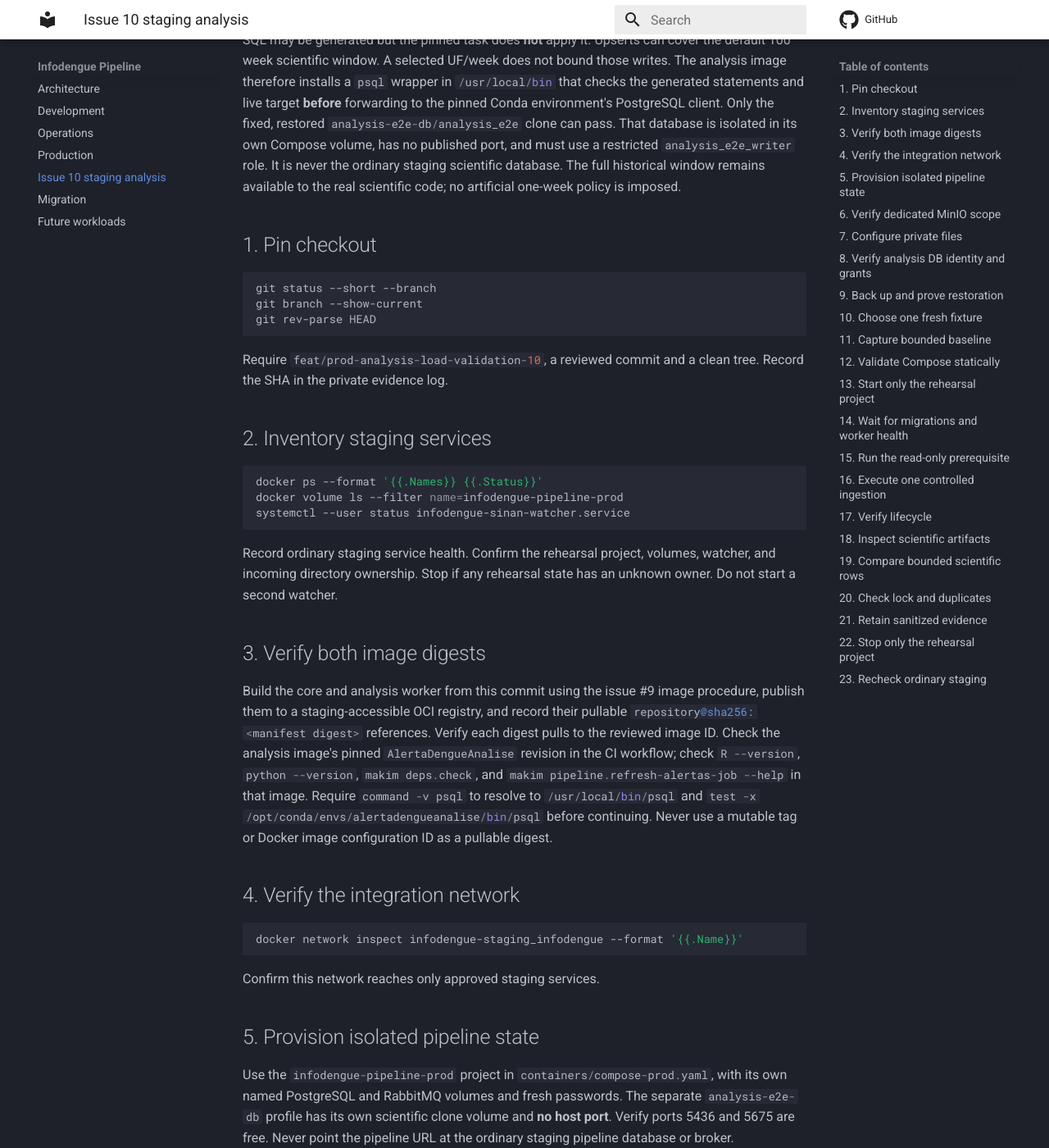
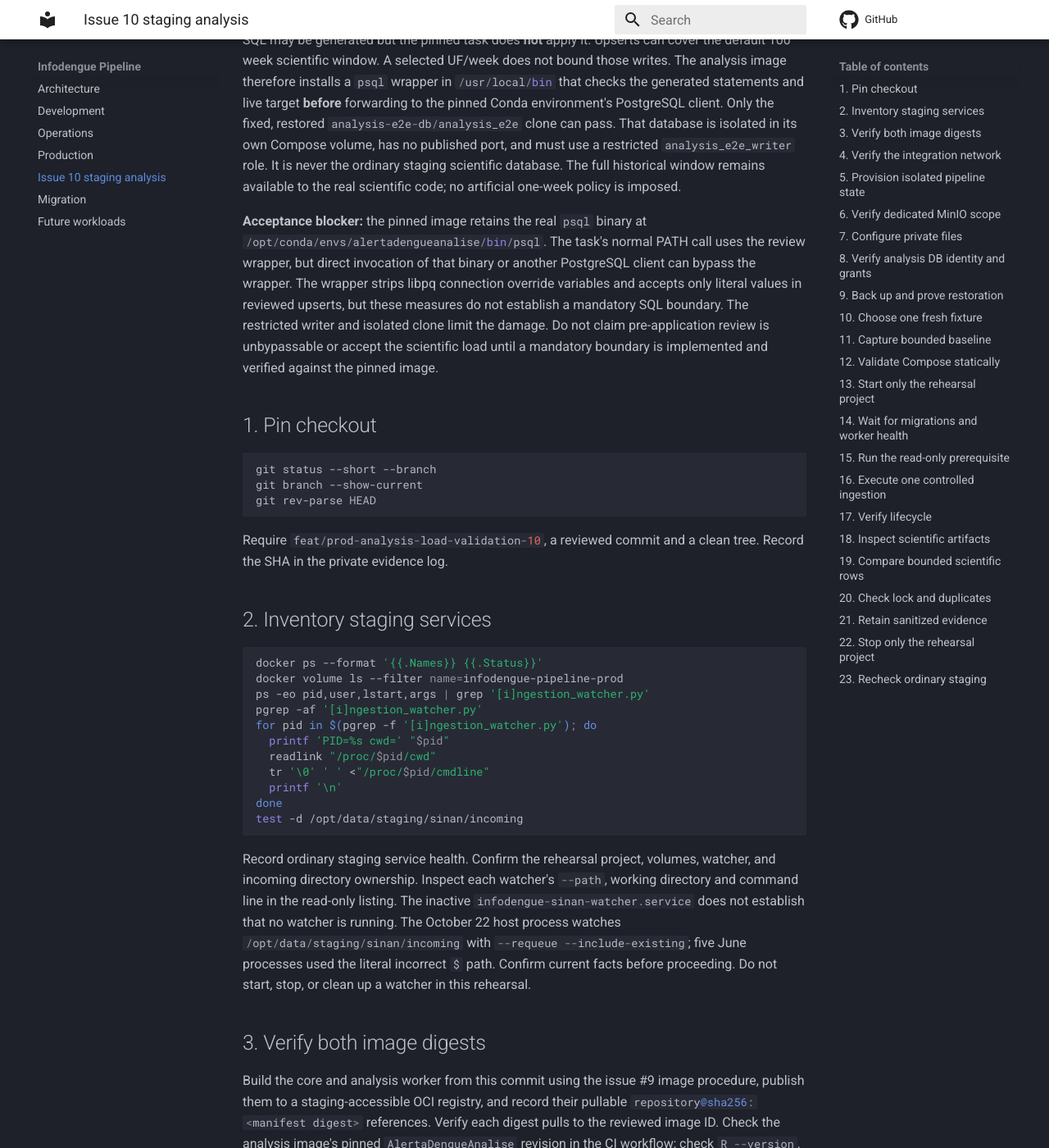
Before and after one commit to esloch/infodengue-pipeline, an MkDocs documentation site: the page built from docs/issue10-staging-analysis-e2e.md, in a window 1280 px wide and 1400 px high, scrolled down 339 px. Shown: the whole window at 82% size. Built offline with MkDocs 1.6.1 and Material for MkDocs 9.7.7, drawn with Linux system fonts in a browser that asks for light colours; comment, search, counter and statistics services are not loaded; some of the changed text lies outside the part shown.

Commit message:
fix: align issue 10 rehearsal with staging contracts

````diff
--- a/docs/issue10-staging-analysis-e2e.md
+++ b/docs/issue10-staging-analysis-e2e.md
@@ -20,6 +20,16 @@
 staging scientific database. The full historical window remains available to
 the real scientific code; no artificial one-week policy is imposed.
 
+**Acceptance blocker:** the pinned image retains the real `psql` binary at
+`/opt/conda/envs/alertadengueanalise/bin/psql`. The task's normal PATH call
+uses the review wrapper, but direct invocation of that binary or another
+PostgreSQL client can bypass the wrapper. The wrapper strips libpq connection
+override variables and accepts only literal values in reviewed upserts, but
+these measures do not establish a mandatory SQL boundary. The restricted
+writer and isolated clone limit the damage. Do not claim pre-application review
+is unbypassable or accept the scientific load until a mandatory boundary is
+implemented and verified against the pinned image.
+
 ## 1. Pin checkout
 
 ```sh
@@ -36,12 +46,25 @@
 ```sh
 docker ps --format '{{.Names}} {{.Status}}'
 docker volume ls --filter name=infodengue-pipeline-prod
-systemctl --user status infodengue-sinan-watcher.service
+ps -eo pid,user,lstart,args | grep '[i]ngestion_watcher.py'
+pgrep -af '[i]ngestion_watcher.py'
+for pid in $(pgrep -f '[i]ngestion_watcher.py'); do
+  printf 'PID=%s cwd=' "$pid"
+  readlink "/proc/$pid/cwd"
+  tr '\0' ' ' <"/proc/$pid/cmdline"
+  printf '\n'
+done
+test -d /opt/data/staging/sinan/incoming
 ```
 
 Record ordinary staging service health. Confirm the rehearsal project, volumes,
-watcher, and incoming directory ownership. Stop if any rehearsal state has an
-unknown owner. Do not start a second watcher.
+watcher, and incoming directory ownership. Inspect each watcher's `--path`,
+working directory and command line in the read-only listing.
+The inactive `infodengue-sinan-watcher.service` does not establish that no
+watcher is running. The October 22 host process watches
+`/opt/data/staging/sinan/incoming` with `--requeue --include-existing`; five
+June processes used the literal incorrect `$` path. Confirm current facts
+before proceeding. Do not start, stop, or clean up a watcher in this rehearsal.
 
 ## 3. Verify both image digests
 
@@ -61,9 +84,16 @@
 
 ```sh
 docker network inspect infodengue-staging_infodengue --format '{{.Name}}'
+docker inspect infodengue-pipeline-staging-minio \
+  --format '{{json .NetworkSettings.Networks}}'
+docker inspect infodengue-staging-postgres-1 \
+  --format '{{json .NetworkSettings.Networks}}'
 ```
 
-Confirm this network reaches only approved staging services.
+Require `pipeline-minio` on the pipeline MinIO container and `postgres` on
+the staging AlertaDengue PostgreSQL container. The separate
+`infodengue-staging-minio-1` is not attached to this integration network.
+Confirm the network reaches only approved staging services.
 
 ## 5. Provision isolated pipeline state
 
@@ -79,9 +109,11 @@
 Provision a new staging-only bucket or empty prefix outside every existing
 consumer's namespace. Verify emptiness with the staging MinIO administrator.
 For this entry point, use the `infodengue-staging_infodengue` integration
-network, `minio:9000`, a dedicated bucket beginning `issue10-`, and a prefix
+network, `pipeline-minio:9000`, a dedicated bucket beginning `issue10-`, and a prefix
 beginning `issue10/`; the command refuses any other routing. Confirm the
-staging network actually owns those DNS aliases before enabling workers.
+staging network actually owns that DNS alias before enabling workers. This
+endpoint names the pipeline MinIO instance; do not change the ordinary staging
+MinIO instance. Use a fresh `issue10/` subprefix with no other active consumer.
 The worker role needs bucket existence, list and object read in that scope;
 the separate `.env.prod.e2e` writer needs `PutObject` and `StatObject` for that
 scope. Neither needs deletes. Check host watchers and non-Docker consumers as
@@ -108,6 +140,11 @@
 password. The core file needs the staging source DB read role and the same
 readiness policy as the intended test. Avoid BR because default BR readiness
 requires both dengue and chikungunya ingestions. Keep all files untracked.
+Use `pipeline_readonly@postgres:5432/dengue` for the source URL and
+`pipeline_analysis_readonly@postgres:5432/dengue` for the initial scientific
+read-only URL. The source and writer credentials must remain separate. Verify
+the effective database and role through a read-only connection; URL text alone
+is insufficient.
 
 ## 8. Verify analysis DB identity and grants
 
@@ -223,6 +261,13 @@
 Use a small, authorized synthetic or sanitized **dengue UF** SINAN CSV/DBF
 accepted by the real AlertaDengue watcher. No suitable fixture is committed
 here: fixture preparation and scientific validity are an operator prerequisite.
+The existing incoming directory already contains staging CSV/DBF files. Never
+move, overwrite, delete, or reingest them. File absence from `incoming` is no
+proof of freshness: the watcher can process a file and the source database
+keeps the run SHA. The runner checks `ingestion.run` by SHA before upload and
+uses an unpredictable object key in a dedicated bucket/prefix. The current
+watcher uses `--requeue --include-existing`, so verify its effective consumer
+scope and existing work before executing.
 Record provenance, UF, epidemiological year/week, disease, size, SHA-256, and
 the intended new bucket/prefix. The runner probes `ingestion.run` by SHA and
 creates a nonce-bearing key; an existing SHA is refused. Check no other
@@ -277,10 +322,16 @@
 
 ```sh
 docker compose --env-file .env.prod -f containers/compose-prod.yaml ps --all
+docker compose --env-file .env.prod -f containers/compose-prod.yaml \
+  exec -T worker-ingestion python -c \
+  'from infodengue_pipeline.config import get_settings; from infodengue_pipeline.production.analysis_e2e import verify_source_staging; verify_source_staging(get_settings()); print("source database, role and read-only grants: ok")'
 ```
 
-Require `migrate` exit 0 and all five workers healthy. Verify the existing
-single watcher is active and points to the staging incoming bind.
+Require `migrate` exit 0 and all five workers healthy. Verify the actual
+host-level watcher processes and paths again. Require one effective watcher
+for `/opt/data/staging/sinan/incoming` and establish that other consumers
+cannot process the dedicated object or its materialized file. The watcher's
+per-directory lock does not coordinate different watch paths.
 
 ## 15. Run the read-only prerequisite
 
@@ -399,7 +450,11 @@
 
 ```sh
 docker ps --format '{{.Names}} {{.Status}}'
-systemctl --user is-active infodengue-sinan-watcher.service
+ps -eo pid,user,lstart,args | grep '[i]ngestion_watcher.py'
+docker inspect infodengue-pipeline-staging-minio \
+  --format '{{json .NetworkSettings.Networks}}'
+docker inspect infodengue-staging-postgres-1 \
+  --format '{{json .NetworkSettings.Networks}}'
 ```
 
 Require ordinary staging services healthy and unchanged. The issue is accepted
````
Also changed, not shown: other parts of docs/issue10-staging-analysis-e2e.md (+2 -1 lines), 11 other files.
